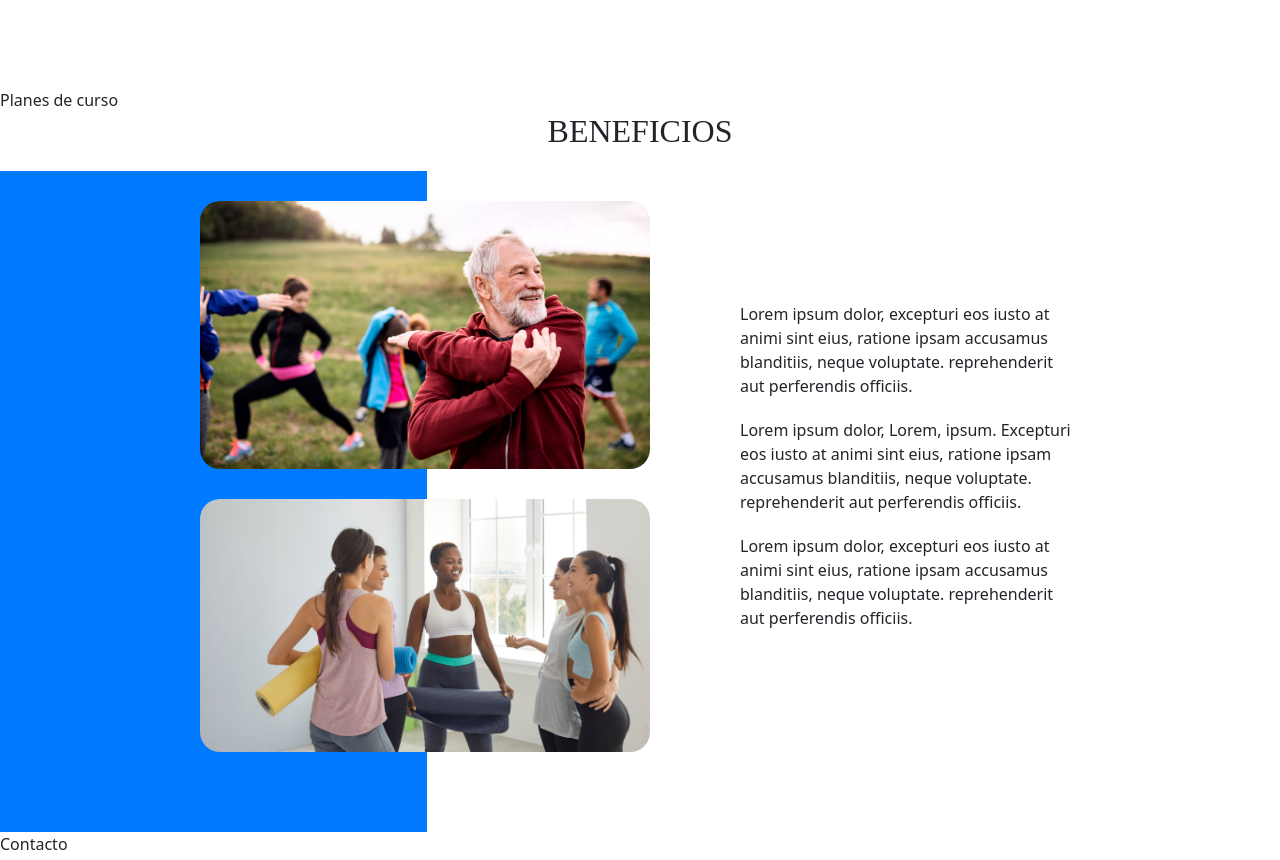
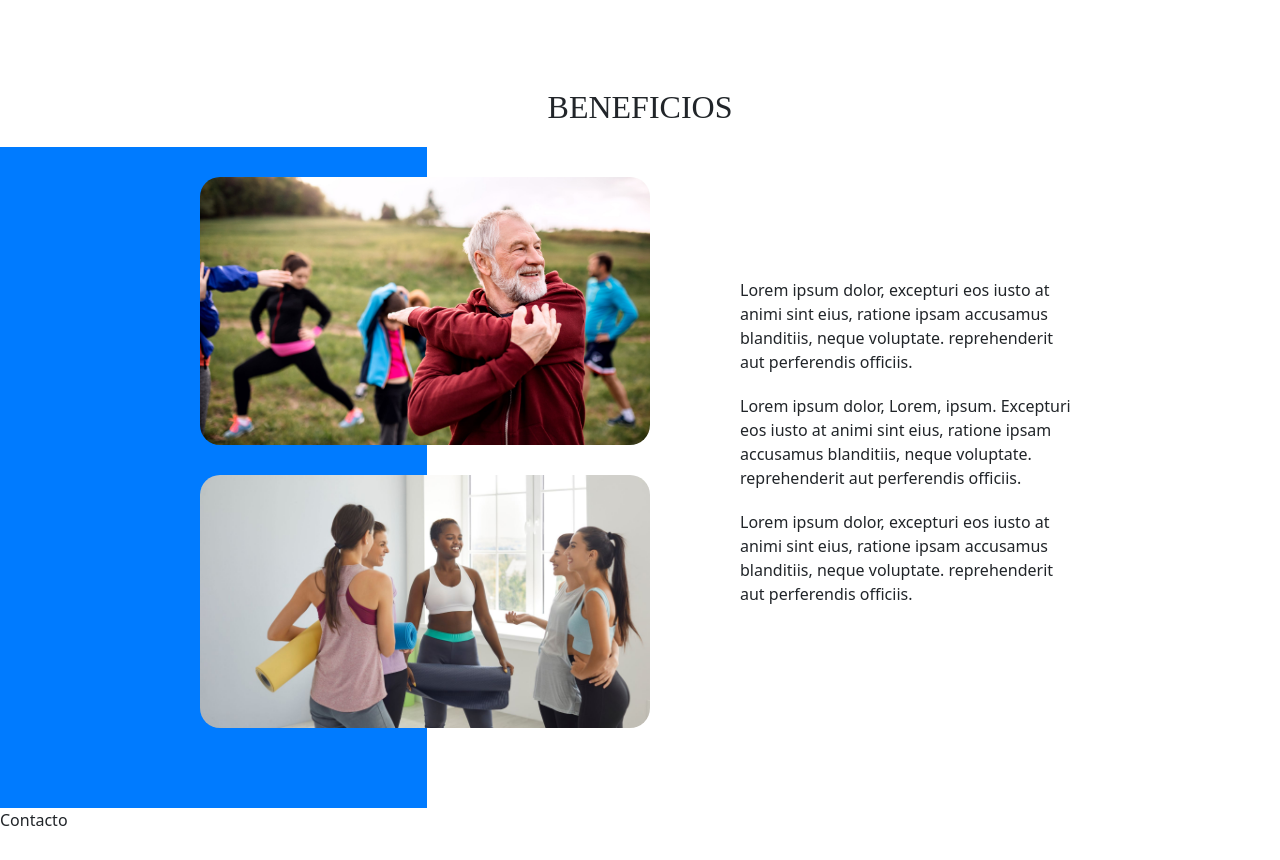
Before and after one commit to GabrielaRamos79/inner_visual_final_project, a React (Vite) app in the folder client/InnerVisual/: page / in a window 1280 px wide. Shown: the part 1837-2697 px from the top of the page. Built offline with nearby package versions, Linux system fonts and the light colour scheme.

Commit message:
Add Home view

```diff
--- a/client/InnerVisual/src/components/plan/Plan.jsx
+++ /dev/null
@@ -1,11 +0,0 @@
-import './plan.css'
-
-const Plan = () => {
-  return (
-    <>
-    <p>Planes de curso</p>
-    </>
-  )
-}
-
-export default Plan
--- a/client/InnerVisual/src/pages/publicPages/Home.jsx
+++ b/client/InnerVisual/src/pages/publicPages/Home.jsx
@@ -1,6 +1,5 @@
 import Hero from './../../components/hero/Hero';
 import Review from './../../components/review/Review';
-import Plan from './../../components/plan/Plan';
 import Benefit from './../../components/benefit/Benefit';
 import Contact from './../../components/contact/Contact';
 import Usp from '../../components/usp/Usp';
@@ -11,7 +10,6 @@ const Home = () => {
     <Hero />
     <Usp />
     <Review />
-    <Plan  />
     <Benefit />
     <Contact />
     </>
```
Also changed, not shown: client/InnerVisual/src/components/plan/plan.css (deleted).
